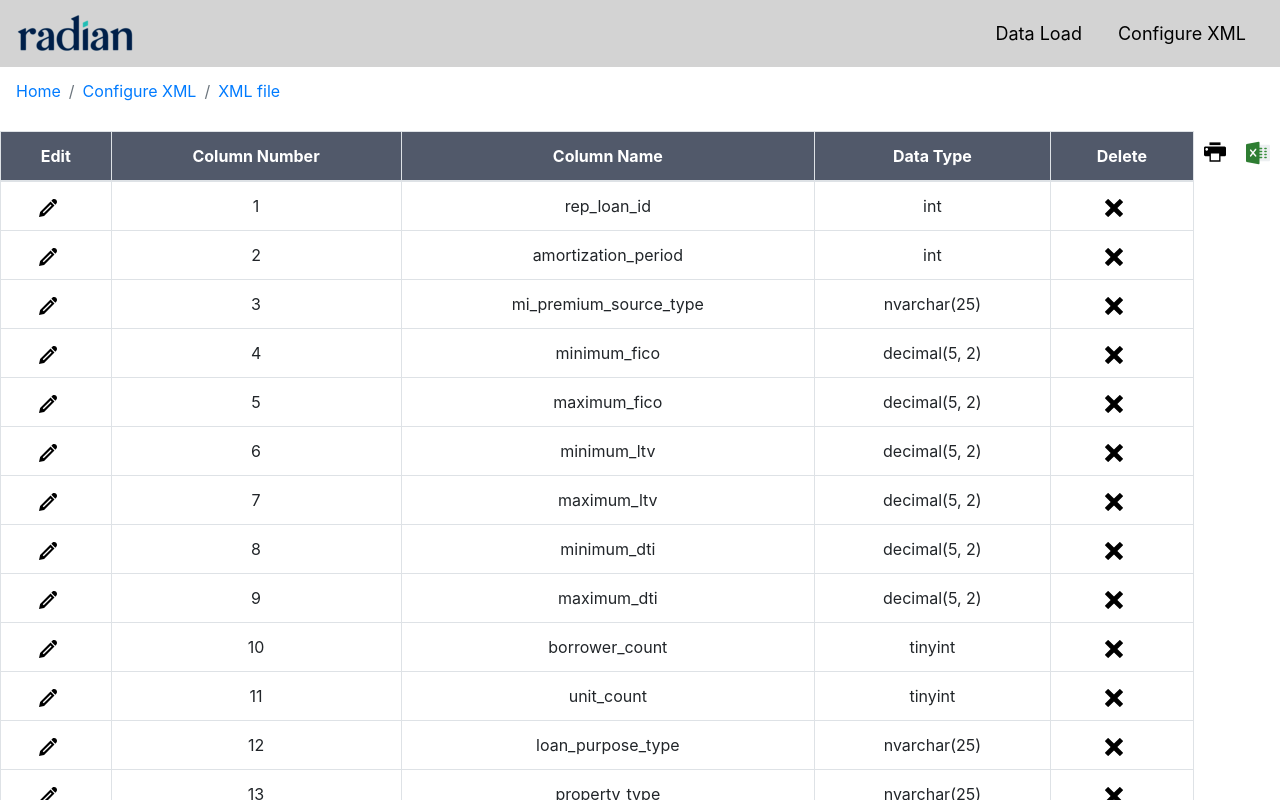
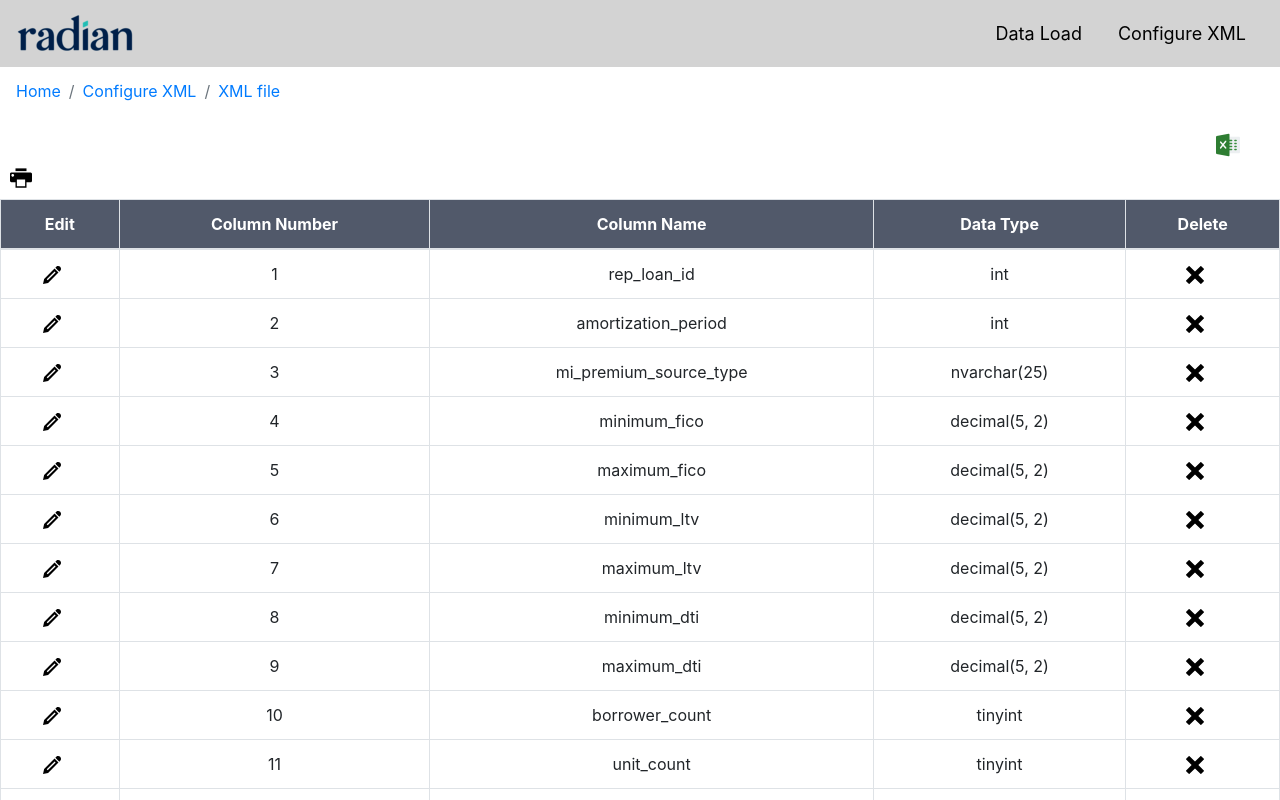
Before and after one commit to NuthanReddyH/radian-app, a React (Create React App) app: page /xmlDetails/id in a window 1280 px wide. Shown: the top 800 px of the page. Built offline with nearby package versions, Linux system fonts and the light colour scheme.

Commit message:
css changes

```diff
--- a/src/components/Common/Print.js
+++ b/src/components/Common/Print.js
@@ -38,17 +38,18 @@ class Print extends Component {
     }
   };
   render() {
+    let style = this.props.style ? 'excelStyle' : 'excel';
     return (
       <div>
         <img
           src={excel}
-          className="excel"
+          className={style}
           alt="excel"
           onClick={this.exportTableToExcel}
         />
         <img
           src={print}
-          className="excel"
+          className={this.props.style ? `print` : `excel`}
           alt="print"
           onClick={this.printScreen}
         />
--- a/src/components/xmlDetails/xmlDetails.css
+++ b/src/components/xmlDetails/xmlDetails.css
@@ -30,3 +30,9 @@
     display: block;
   }
 }
+.excelStyle {
+  margin-left: 95%;
+}
+.print {
+  margin: 10px;
+}
--- a/src/components/xmlDetails/xmlDetails.js
+++ b/src/components/xmlDetails/xmlDetails.js
@@ -110,7 +110,7 @@ export class xmlDetails extends Component {
             <a href="/xmlDetails/id">XML file</a>
           </BreadcrumbItem>
         </Breadcrumb>
-        <Print onShow={true}/></div>
+        <Print onShow={true} style={true}/></div>
         <div className="tablecontainer" id="xmlTable" >
           <Table bordered hover >
             <thead className="headcontainer">
```
